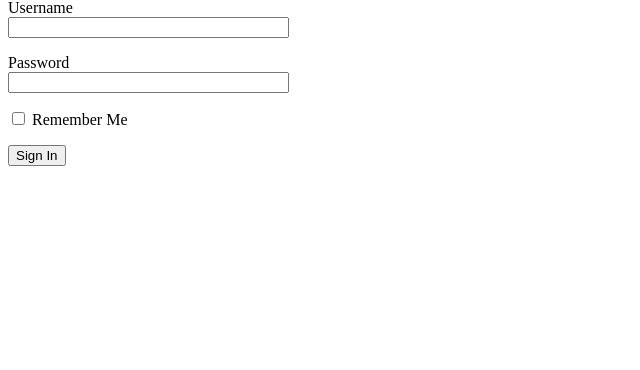
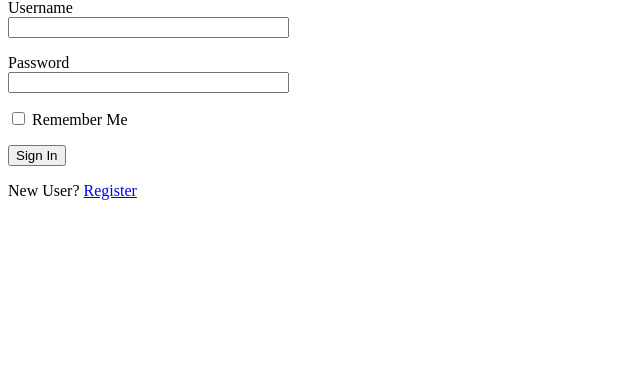
Before and after one commit to bschoney/flask-posts-project, a Flask app: page /login in a window 1280 px wide. Shown: the part 117-487 px from the top of the page, without its empty margins (0-640 px from the left). Run offline with Flask 2, Linux system fonts and the light colour scheme.

Commit message:
fixing UserMixin bug

```diff
--- a/app.py
+++ b/app.py
@@ -30,7 +30,8 @@ CORS(app)
 
 # --- Database Tables --- #
 
-class User(db.Model):
+class User (UserMixin, db.Model):
+    __tablename__ = 'user'
     id = db.Column(db.Integer, primary_key=True)
     username = db.Column(db.String(64), index=True, unique=True)
     email = db.Column(db.String(120), index=True, unique=True)
@@ -45,7 +46,8 @@ class User(db.Model):
     def check_password(self, password):
         return check_password_hash(self.password_hash, password)
 
-class Post(UserMixin, db.Model):
+class Post (db.Model):
+    __tablename__ = 'post'
     id = db.Column(db.Integer, primary_key=True)
     body = db.Column(db.String(140))
     timestamp = db.Column(db.DateTime, index=True, default=datetime.utcnow)
--- a/templates/login.html
+++ b/templates/login.html
@@ -21,4 +21,5 @@
         <p>{{ form.remember_me() }} {{ form.remember_me.label }}</p>
         <p>{{ form.submit() }}</p>
     </form>
+    <p>New User? <a href="{{ url_for('register') }}">Register</a></p>
 {% endblock %}
```
